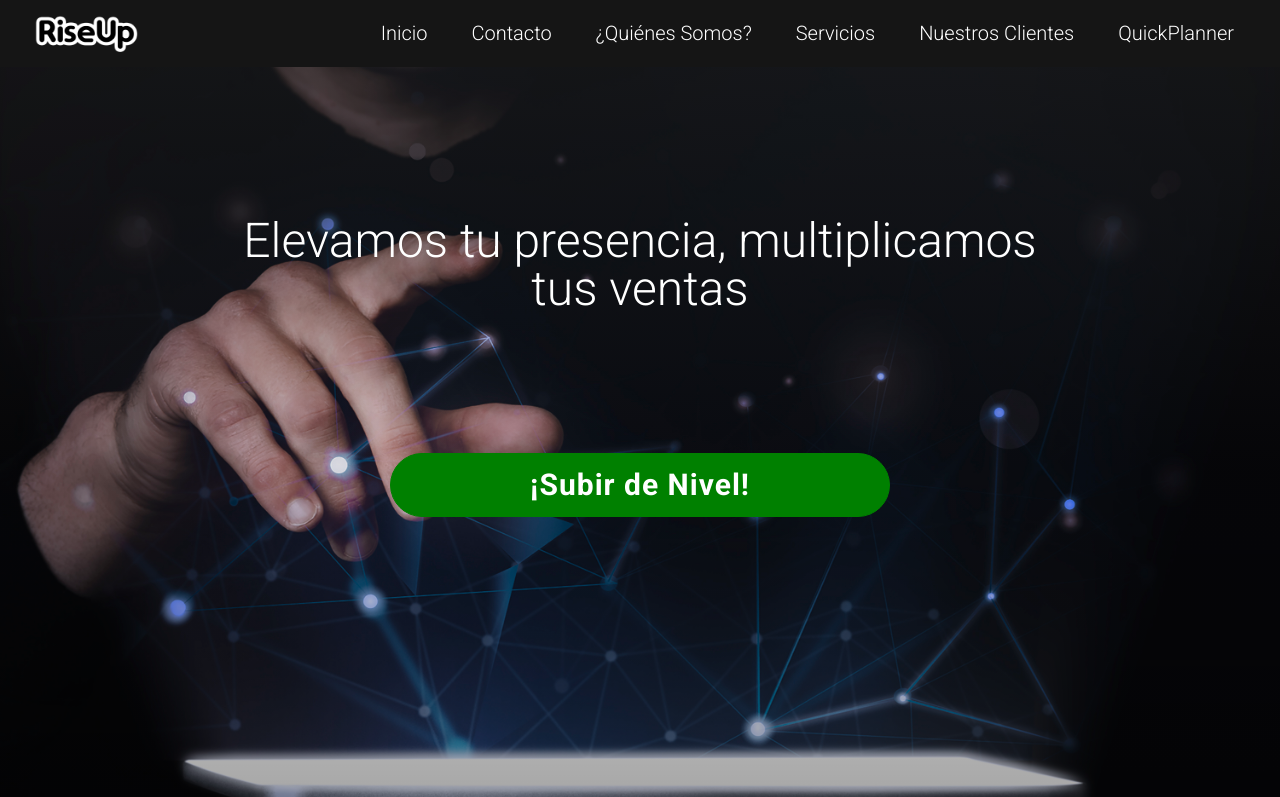
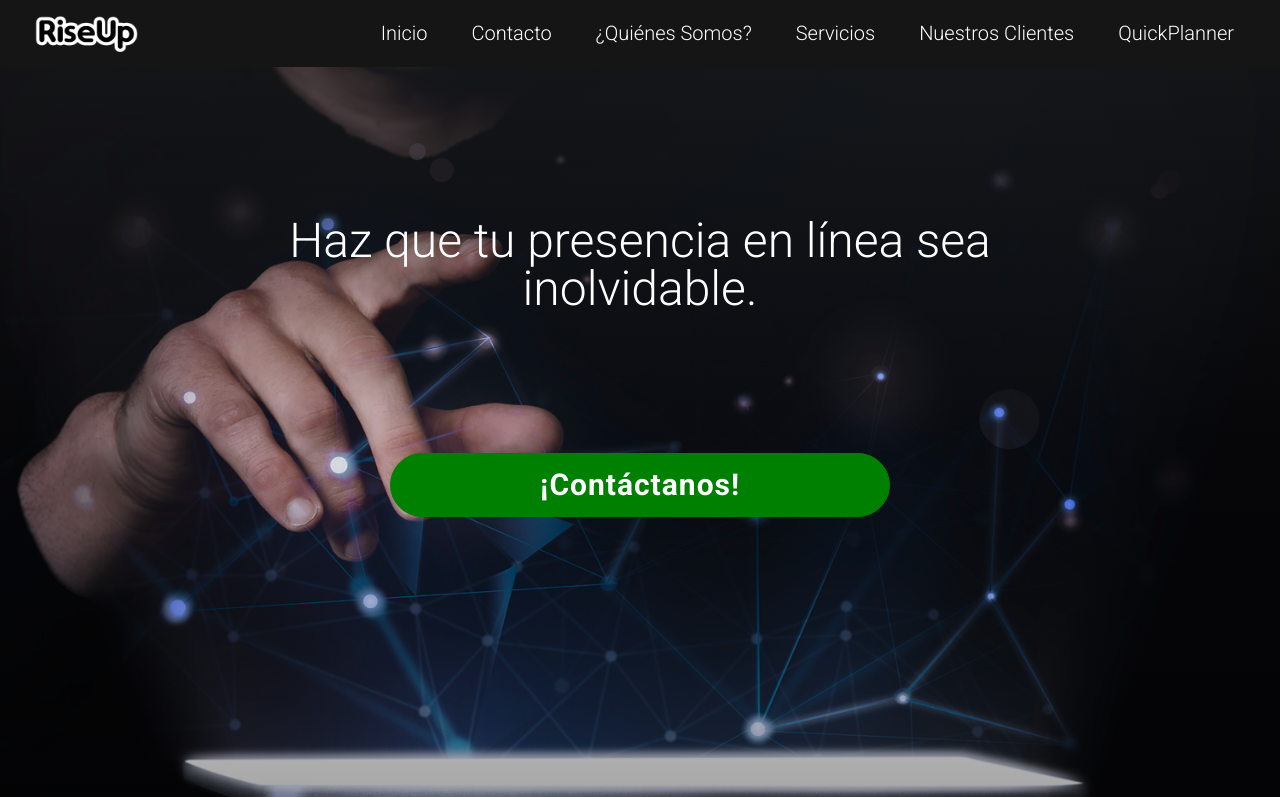
Before and after one commit to RiseUpGroup23/front-web, a React (Vite) app: page / in a window 1280 px wide. Shown: the top 797 px of the page. Built offline with nearby package versions, Linux system fonts and the light colour scheme.

Commit message:
ajuste titulo

```diff
--- a/src/componentes/ComponentesVistaLanding/ContenedorBienvenida.jsx
+++ b/src/componentes/ComponentesVistaLanding/ContenedorBienvenida.jsx
@@ -6,10 +6,10 @@ export default function ContenedorBienvenida() {
     <div id='inicio' className='relative flex items-center flex-col'>
       <div className='HomeBgImage'></div>
       <div className='absolute text-white text-center flex flex-col text-2xl md:text-5xl mt-8 md:mt-[150px]'>
-        Elevamos tu presencia, multiplicamos <br /> tus ventas
+        Haz que tu presencia en línea sea  <br /> inolvidable.
         <Link to="/enviar-correo" className='mt-10 self-center'>
           <div id="fifthz" className="buttonBoz md:w-[500px] md:mt-[100px]">
-            <button className='buttonz md:text-3xl md:py-3'>¡Subir de Nivel!</button>
+            <button className='buttonz md:text-3xl md:py-3'>¡Contáctanos!</button>
           </div>
         </Link>
       </div>
--- a/src/componentes/ComponentesVistaLanding/ContenedorServicio/ContenedorServicios.jsx
+++ b/src/componentes/ComponentesVistaLanding/ContenedorServicio/ContenedorServicios.jsx
@@ -4,7 +4,7 @@ export default function ContenedorServicios() {
   const TarjetaData = [
     { nombre: 'Diseño y Desarrollo de Páginas Web', imagen: 'Iconos/Diseño y Desarrollo de Páginas Web.svg' },
     { nombre: 'Automatización de Procesos', imagen: 'Iconos/Automatización de Procesos.svg' },
-    { nombre: 'Imagen en Redes Sociales', imagen: 'Iconos/Imagen en Redes Sociales.svg' },
+    // { nombre: 'Imagen en Redes Sociales', imagen: 'Iconos/Imagen en Redes Sociales.svg' },
     { nombre: 'Terciarización de Herramientas', imagen: '/Iconos/Terciarización de Herramientas.svg' },
     { nombre: 'Rebranding', imagen: 'Iconos/Rebranding.svg' },
   ]
```
